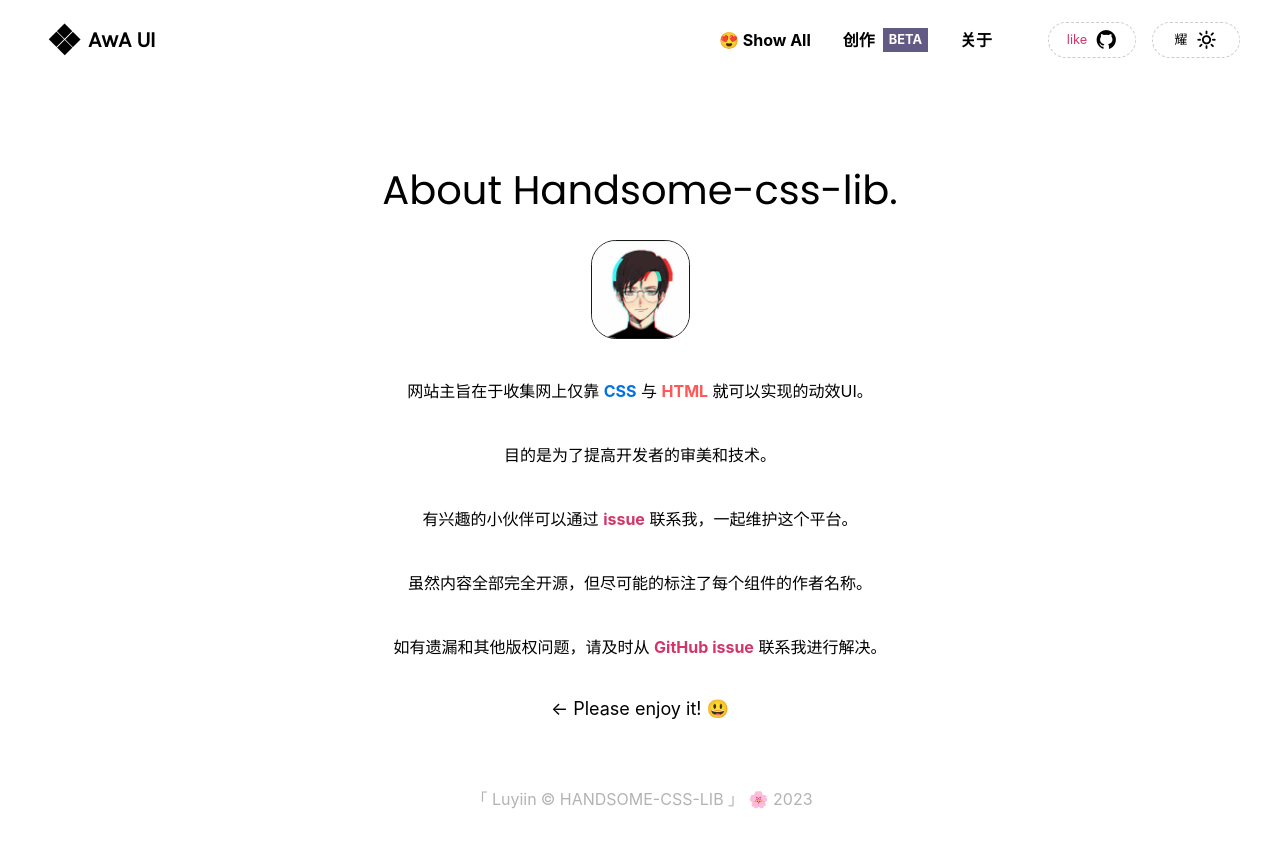
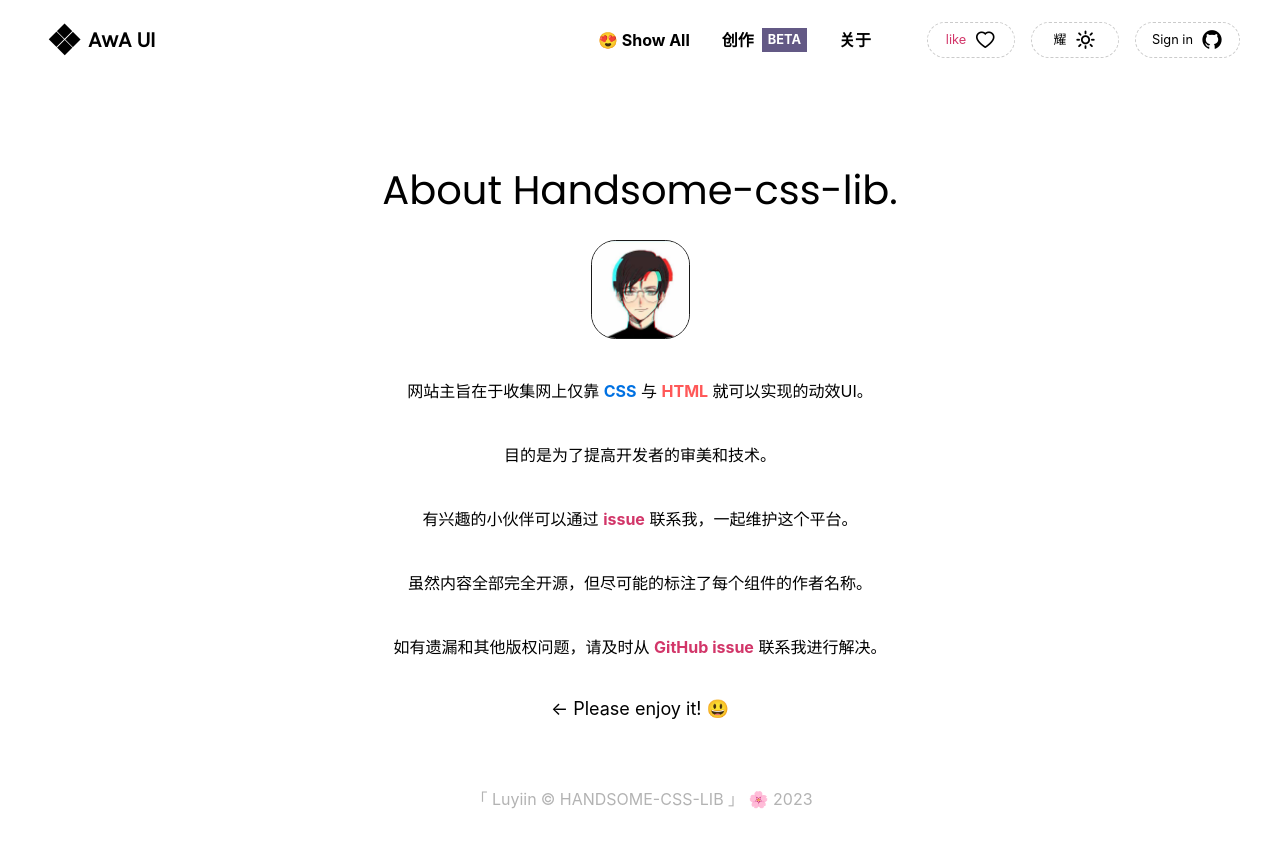
Before and after one commit to ZiYi0414/handsome-css3-lib, a Next.js app: page /about in a window 1280 px wide. Shown: the top 846 px of the page. Built offline with nearby package versions, Linux system fonts and the light colour scheme.

Commit message:
feat: add login button

```diff
--- a/src/components/nav/iconGroup.tsx
+++ b/src/components/nav/iconGroup.tsx
@@ -12,7 +12,7 @@ export default function IconGroup() {
         <button className="flex flex-col">
           <div className="flex justify-center items-center">
             <small className="text-[#d23669]">like</small>
-            <span className="iconfont icon-github ml-2 !text-[22px]" />
+            <span className="iconfont icon-heart ml-2 !text-[22px]" />
           </div>
           <div className="flex justify-center items-center">
             <span className="iconfont icon-github1 !text-[34px]" />
@@ -33,6 +33,13 @@ export default function IconGroup() {
           )}
         />
       </button>
+
+      <button className="ml-4 px-4">
+        <small>Sign in</small>
+        <span
+          className={classNames('iconfont ml-2 !text-[22px] icon-github')}
+        />
+      </button>
     </div>
   );
 }
```
